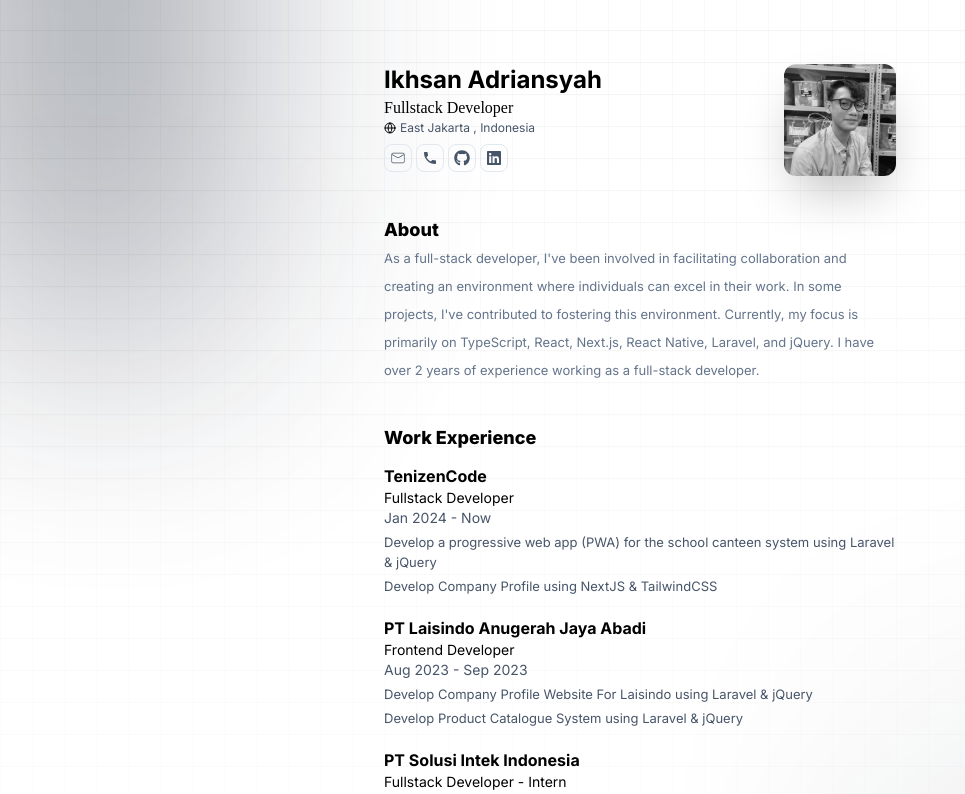
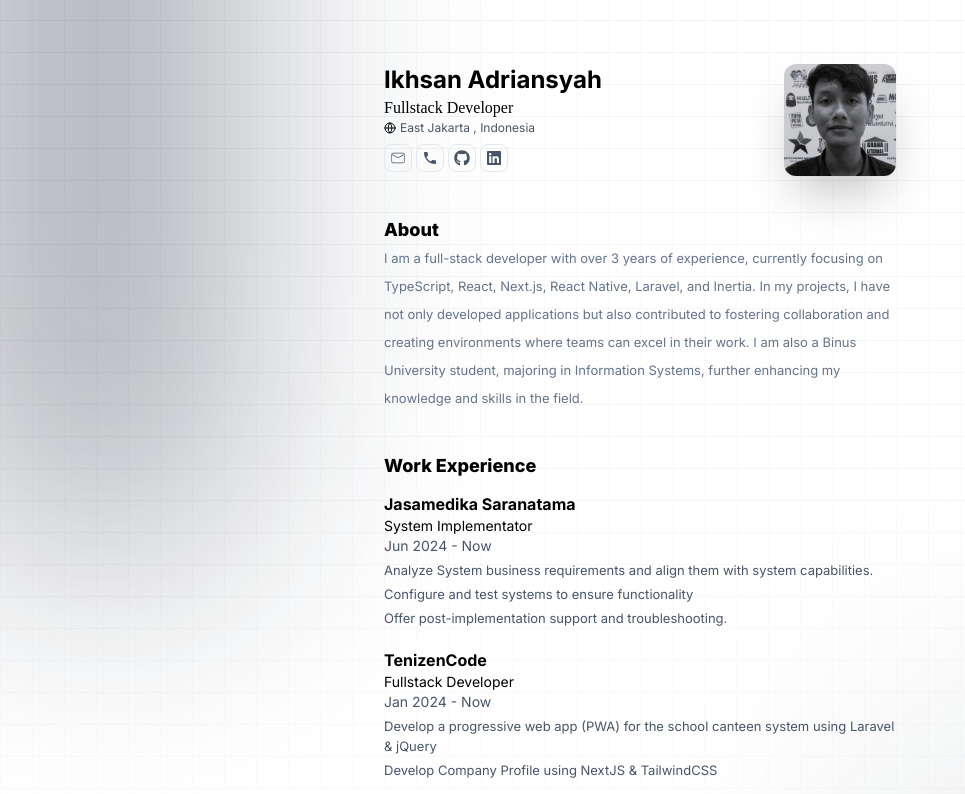
Before and after one commit to ikhsanadrians/portofolio, a Next.js app: page / in a window 1280 px wide. Shown: the top 794 px of the page, without its empty margins (0-965 px from the left). Built offline with nearby package versions, Linux system fonts and the light colour scheme.

Commit message:
feat: update

```diff
--- a/components/about/about.tsx
+++ b/components/about/about.tsx
@@ -10,8 +10,9 @@ const About = () => {
             </div>
             <div className="about-description">
                 <p className="text-[13px] text-slate-500 leading-7">
-                    As a full-stack developer, I've been involved in facilitating collaboration and creating an environment where individuals can excel in their work. In some projects, I've contributed to fostering this environment. Currently, my focus is primarily on TypeScript, React, Next.js, React Native, Laravel, and jQuery. I have over 2 years of experience working as a full-stack developer.
-                </p>
+                    I am a full-stack developer with over 3 years of experience, currently focusing on TypeScript, React, Next.js, React Native, Laravel, and Inertia. In my projects, I have not only developed applications but also contributed to fostering collaboration and creating environments where teams can excel in their work.
+
+                    I am also a Binus University student, majoring in Information Systems, further enhancing my knowledge and skills in the field.                </p>
             </div>
         </div>
     );
--- a/components/about/identity.tsx
+++ b/components/about/identity.tsx
@@ -1,6 +1,6 @@
 import React from 'react';
 import Image from "next/image";
-import pictureProfile from "@/public/pictures/bw2.png"
+import pictureProfile from "@/public/pictures/bw1.jpg"
 import { CiMail } from "react-icons/ci";
 import { MdPhone } from "react-icons/md";
 import { FaGithub, FaLinkedin } from "react-icons/fa";
--- a/components/skills/skill.tsx
+++ b/components/skills/skill.tsx
@@ -23,6 +23,8 @@ const skill = () => {
         'Bootstrap',
         'PostgreSQL',
         'Python',
+        'Vue',
+        'Inertia'
     ];
 
     return (
--- a/components/work/work.tsx
+++ b/components/work/work.tsx
@@ -1,7 +1,18 @@
 import React from 'react';
 import workTypes from './workTypes';
 
-const workData: workTypes[] = [{
+const workData: workTypes[] = [
+    {
+        place: "Jasamedika Saranatama",
+        role: "System Implementator",
+        years: "Jun 2024 - Now",
+        description: [
+            "Analyze System business requirements and align them with system capabilities.",
+            "Configure and test systems to ensure functionality",
+            "Offer post-implementation support and troubleshooting."
+        ]
+    },
+    {
         place: "TenizenCode",
         role: "Fullstack Developer",
         years: "Jan 2024 - Now",
```
Also changed, not shown: public/pictures/bw1.jpg (added). Lines whose indentation alone changed are shown as unchanged.
